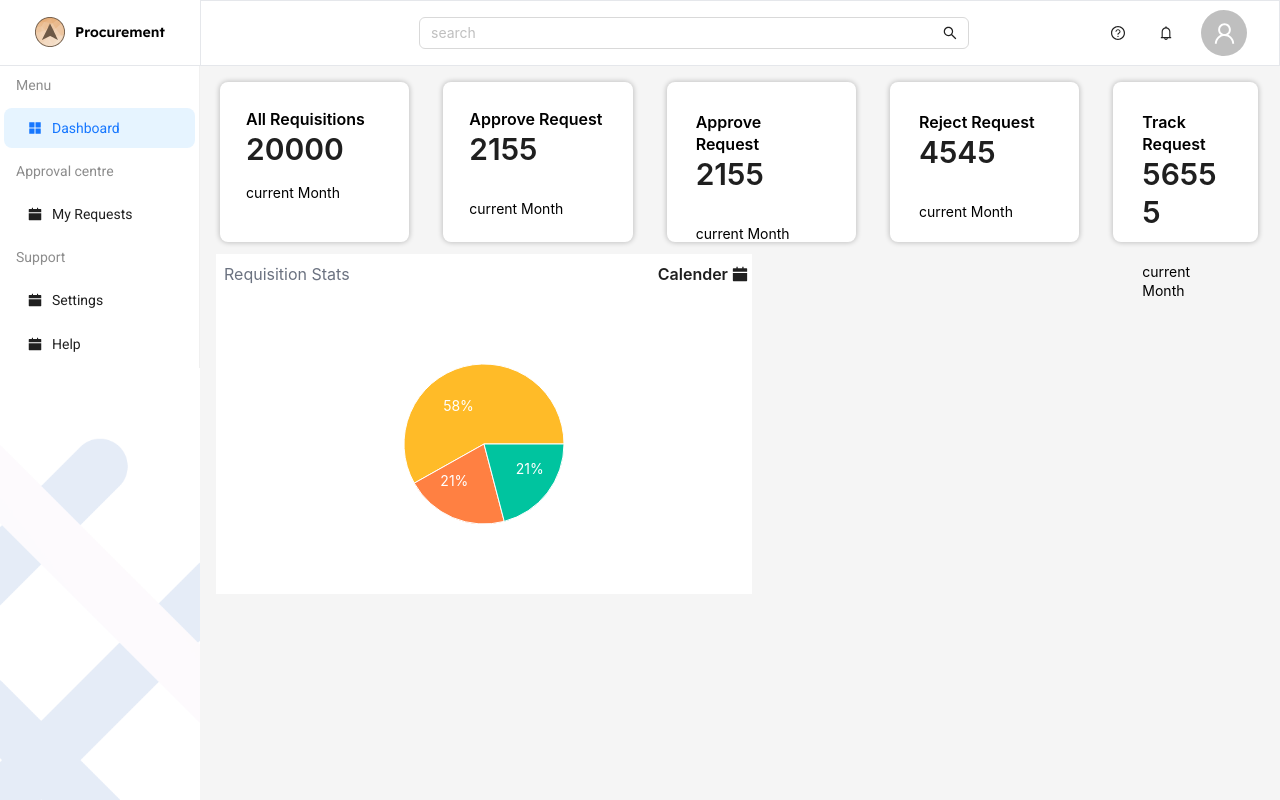
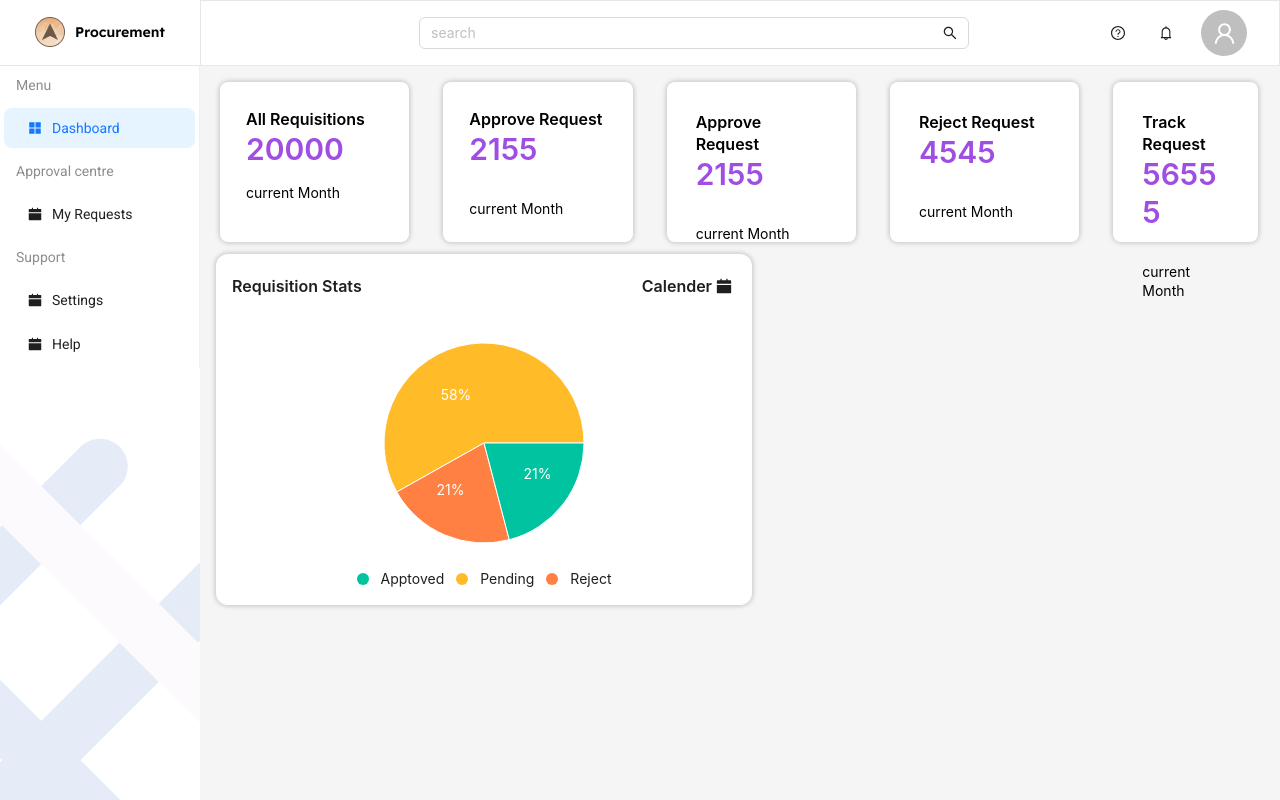
Before and after one commit to promodeagro/procurement-standalone-ui, a Next.js app: page /dashboard in a window 1280 px wide. Built offline with nearby package versions, Linux system fonts and the light colour scheme.

Commit message:
pieChart Changes

```diff
--- a/src/app/dashboard/layout.js
+++ b/src/app/dashboard/layout.js
@@ -89,7 +89,7 @@ const MainLayout = ({ children }) => {
                   {
                     key: "2",
                     icon:<CalendarFilled />,
-                    label: "My Requests",
+                    label: <NavLink href="/dashboard/requester">My Requests</NavLink>,
                   },
                 ],
               },
@@ -133,7 +133,7 @@ const MainLayout = ({ children }) => {
         >
           <Navbar />
           <Content
-            style={{ margin: "0px 0px", padding: "0px 4px", minHeight: 280 }}
+            style={{ margin: "0px 0px", padding: "0px 4px", minHeight: 280,}}
           >
             {children}
           </Content>
--- a/src/app/dashboard/page.js
+++ b/src/app/dashboard/page.js
@@ -3,7 +3,7 @@
 import Image from "next/image";
 import { notosans } from "@/font/font";
 // importing ant d components
-import {CalendarFilled} from "@ant-design/icons"
+import { CalendarFilled } from "@ant-design/icons";
 import DashCards from "@/components/Cards/Cards";
 import PieCharts from "@/components/Charts/PieChart";
 import { Divider } from "antd";
@@ -15,16 +15,26 @@ const Dashboard = () => {
         <DashCards />
       </div>
       <div className="flex w-[100%]">
-        <div className="bg-white w-[50%] mt-3 ml-3 ">
-          <div className="flex items-center justify-between"><p className="text-[1rem] p-2 text-gray-500">Requisition Stats</p>
-          <span><p className="text-[1rem] font-semibold bg-white hover:bg-gray-300 p-1 rounded-lg cursor-pointer">Calender <CalendarFilled />
-          </p></span>
+        <div className="bg-white w-[50%] mt-3 ml-3 rounded-xl" style={{boxShadow: "0px 0px 5px 1px rgba(0 , 0, 0, 0.2)"}}>
+          <div className="flex items-center justify-between p-4 ">
+            <p className="text-[1rem] font-semibold">Requisition Stats</p>
+            <span>
+              <p className="text-[1rem] font-semibold bg-white hover:bg-gray-100 p-1 rounded-lg cursor-pointer">
+                Calender <CalendarFilled />
+              </p>
+            </span>
           </div>
           <PieCharts />
+          <div className="flex w-[100%] mb-4 items-center justify-center gap-3">
+            <span className="bg-[#00C49F] h-3 w-3 rounded-lg"></span>
+            <p>Apptoved</p>
+            <span className="bg-[#FFBB28] h-3 w-3 rounded-lg"></span>
+            <p>Pending</p>
+            <span className="bg-[#FF8042] h-3 w-3 rounded-lg"></span>
+            <p>Reject</p>
+          </div>
         </div>
-        <div className="h-[10rem]">
-
-        </div>
+        <div className="h-[10rem]"></div>
       </div>
     </>
   );
--- a/src/components/Cards/Cards.js
+++ b/src/components/Cards/Cards.js
@@ -49,7 +49,7 @@ const DashCards = () => {
             All Requisitions{" "}
             </span>
           </div>
-          <Title level={2}>20000</Title>
+          <Title level={2}style={{color:"#a04de3"}}>20000</Title>
 
           <Paragraph className="text-sm font-normal leading-snug text-left text-black">
           current Month
@@ -73,7 +73,7 @@ const DashCards = () => {
             </span>{" "}
 
           </div>
-          <Title level={2}>2155</Title>
+          <Title level={2} style={{color:"#a04de3"}}>2155</Title>
 
           <Paragraph className="pt-4 text-sm font-normal leading-snug text-left text-black">
           current Month
@@ -96,7 +96,7 @@ const DashCards = () => {
             </span>{" "}
 
           </div>
-          <Title level={2}>2155</Title>
+          <Title level={2}style={{color:"#a04de3"}}>2155</Title>
 
           <Paragraph className="pt-4 text-sm font-normal leading-snug text-left text-black">
           current Month
@@ -118,7 +118,7 @@ const DashCards = () => {
             Reject Request{" "}
             </span>{" "}
           </div>
-          <Title level={2}>4545</Title>
+          <Title level={2}style={{color:"#a04de3"}}>4545</Title>
 
           <Paragraph className="pt-4 text-sm font-normal leading-snug text-left text-black">
           current Month
@@ -142,7 +142,7 @@ const DashCards = () => {
             </span>{" "}
 
           </div>
-          <Title level={2}>56555</Title>
+          <Title level={2} style={{color:"#a04de3"}}>56555</Title>
           {/* <Progress type="line" percent={30} strokeWidth={16} strokeLinecap='square' strokeColor="#FF4D4F" trailColor='#F6EEFF' /> */}
           <Paragraph className="pt-4 text-sm font-normal leading-snug text-left text-black">
           current Month
--- a/src/components/Charts/PieChart.js
+++ b/src/components/Charts/PieChart.js
@@ -92,15 +92,15 @@ const PieCharts = () => {
   };
 
   return (
-    <ResponsiveContainer width="100%" height={300}>
-      <PieChart width={400} height={400}>
+    <ResponsiveContainer width="100%" height={250}>
+      <PieChart width={300} height={300} >
         <Pie
           data={data}
           cx="50%"
           cy="50%"
           labelLine={false}
           label={renderCustomizedLabel}
-          outerRadius={80}
+          outerRadius={100}
           fill="#8884d8"
           dataKey="value"
 
```
